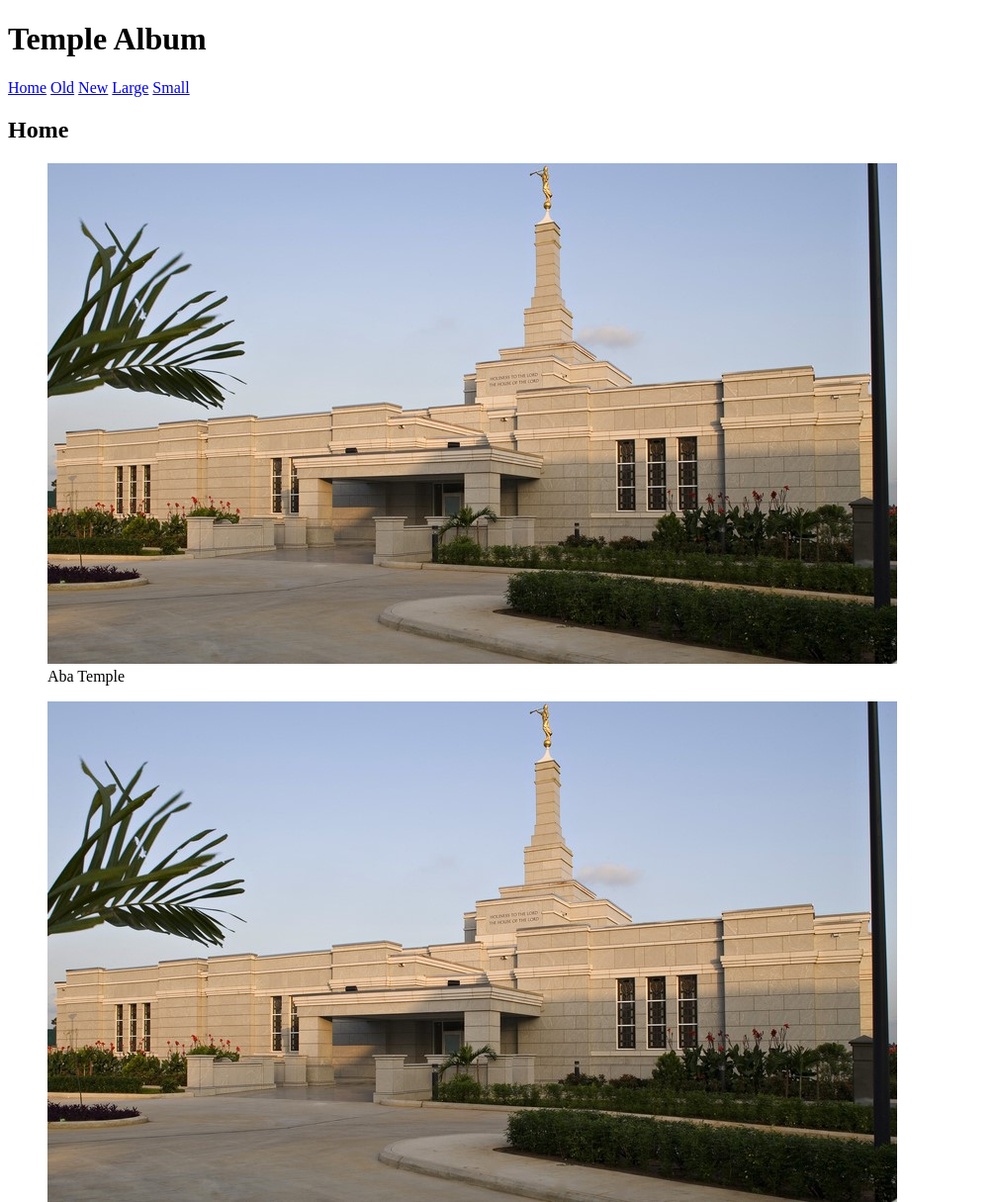
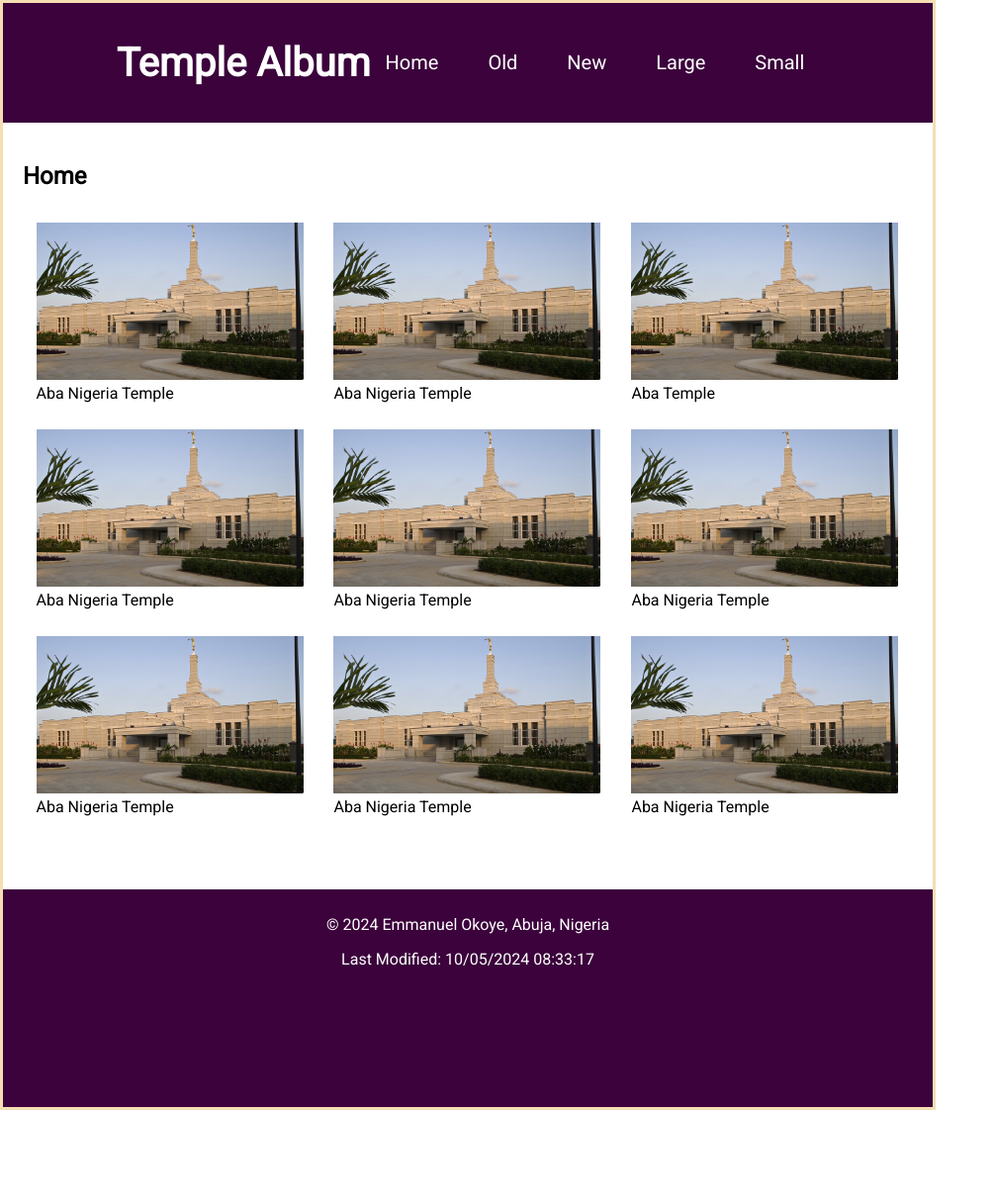
Before and after one commit to emmanuel2011-program/wdd131, a plain HTML site: page temples.html in a window 1280 px wide. Shown: the top 1215 px of the page at 99% size, without its empty margins (0-1006 px from the left). After the commit the page ends 1122 px from the top, so only its background shows below. Drawn offline with Linux system fonts and the light colour scheme.

Commit message:
added some items

```diff
--- a/scripts/temples.js
+++ b/scripts/temples.js
@@ -0,0 +1,15 @@
+document.addEventListener("DOMContentLoaded", () => {
+    const hamburger = document.getElementById("hamburger");
+    const navMenu = document.querySelector("nav ul");
+
+    // Hamburger menu functionality
+    hamburger.addEventListener("click", () => {
+      if (navMenu.style.display === "block") {
+        navMenu.style.display = "none";
+        hamburger.textContent = "☰";
+      } else {
+        navMenu.style.display = "block";
+        hamburger.textContent = "✖";
+      }
+    });
+  });
--- a/styles/base.css
+++ /dev/null
@@ -1,86 +0,0 @@
-body {
-    font-family: "Roboto", sans-serif;
-    margin: auto;
-    padding: 0;
-    box-sizing: border-box;
-  }
-
-  main {
-    display: flex;
-    justify-content: space-between;
-  }
-
-
-  header,
-  main,
-  footer {
-    padding: 2px;
-    max-width: 800px;
-    margin: auto;
-  }
-
-  header {
-    background-color: #f8f8f8;
-    border-bottom: 1px solid #ddd;
-
-  }
-  header h1 {
-    background-color:rgb(56, 56, 223);
-    margin-bottom: 0;
-  }
-
-
-  h1 {
-    color: #ddd;
-  }
-  nav {
-    background-color: rgb(17, 16, 16);
-    padding: 1px;
-  }
-
-  nav ul {
-    display: flex;
-    justify-content: space-between;
-    list-style: none;
-    margin-top: 2rem;
-
-  }
-
-  nav ul li {
-    margin-right: 10px;
-  }
-
-  nav ul li a {
-    text-decoration: none;
-    color:white;
-    align-content: center;
-
-  }
-
-  nav ul li a:hover {
-    color: #007bff;
-  }
-
-  .left {
-    width: 20%;
-    border-radius: 50%;
-  }
-  .right {
-    width: 10%;
-  }
-
-  .card {
-    margin-top: 20px;
-    margin-right: 10px;
-    padding: 20px;
-    border: 1px solid #ddd;
-    border-radius: 8px;
-  }
-
-  footer {
-    margin-top: 20px;
-    border-top: 1px solid #ddd;
-    padding-top: 10px;
-    text-align: center;
-
-  }
--- a/styles/temple.css
+++ b/styles/temple.css
@@ -1,12 +1,82 @@
-@import url('https://fonts.googleapis.com/css2?family=Open+Sans:ital,wght@0,300..800;1,300..800&family=Roboto:ital,wght@0,100;0,300;0,400;0,500;0,700;0,900;1,100;1,300;1,400;1,500;1,700;1,900&display=swap');
+body {
+  font-family: "Roboto", sans-serif;
+  margin: 0;
+  padding: 0;
+  font: "Roboto", sans-serif;
+  border: solid wheat;
+  width: 940px;
+}
 
-:root {
-    --primary-color: #a03d1f;
-    --secondary-color: #775253;
-    --accent1-color: #351431;
-    --accent2-color: #c4c4d3;
-    --heading-font: 'Roboto';
+header {
+  display: flex;
+  justify-content: flex-end;
+  align-items: center;
+  background-color:rgb(59, 2, 59);
+  font-size: 20px;
+  color: #fff;
+  padding: 10px;
+}
 
-    --paragraph-font: 'open(sans)';
+nav ul {
+  display: none; /* Ocultar por padrão em visualizações móveis */
+  list-style-type: none;
+  padding: 0;
+  margin: 0;
+}
 
+nav ul li {
+  margin: 5px 0;
 }
+
+nav a {
+  color: #fff;
+  text-decoration: none;
+}
+
+nav a:hover {
+  color: #f8918a;
+  text-decoration: none;
+}
+
+#hamburger {
+  background: none;
+  border: none;
+  color: #fff;
+  font-size: 24px;
+  cursor: pointer;
+}
+
+.grid {
+  display: grid;
+}
+
+main {
+  padding: 20px;
+}
+
+figure {
+  margin: 10px 0;
+}
+
+img {
+  width: 100%;
+  height: auto;
+}
+
+footer {
+  background-color:rgb(59, 2, 59);;
+  color: #fff;
+  text-align: center;
+  padding: 10px;
+
+  clear: both;
+  position: relative;
+  height: 200px;
+  margin-top: 5vh;
+}
+
+
+li a {
+    display: flex;
+    color: white;
+}
--- a/styles/temples-large.css
+++ b/styles/temples-large.css
@@ -0,0 +1,38 @@
+@media screen and (min-width: 600px) {
+    nav ul {
+      display: flex !important; /* Forçar a exibição em visualizações maiores */
+      flex-direction: row !important;
+      gap: 20px;
+      justify-content: center;
+      max-width: 640px;
+      margin: 1rem auto;
+      align-items: center;
+    }
+    header {
+      display: flex;
+      justify-content: center !important;
+    }
+
+    nav ul li {
+      margin: 0 15px;
+    }
+
+    #hamburger {
+      display: none; /* Ocultar o botão de menu hambúrguer em visualizações maiores */
+    }
+
+    main {
+      max-width: 1200px;
+      margin: auto;
+    }
+
+    figure {
+      display: inline-block;
+      width: 30%;
+      margin: 1.5%;
+    }
+
+    img {
+      width: 100%;
+    }
+  }
--- a/temples.html
+++ b/temples.html
@@ -9,25 +9,47 @@
     <link rel="stylesheet" href="styles/temple.css">
     <link rel="stylesheet" href="styles/temples-large.css" media="screen and (min-width:768px)">
     <title>Temples Album</title>
-    <script src="temples.js" defer></script>
+    <script src="scripts/temples.js" defer></script>
+    <script src="scripts/getdates.js" defer></script>
+
+    <link rel="preconnect" href="https://fonts.googleapis.com">
+    <link rel="preconnect" href="https://fonts.gstatic.com" crossorigin>
+    <link href="https://fonts.googleapis.com/css2?family=Roboto:ital,wght@0,100;0,400;1,100&display=swap" rel="stylesheet">
+
 </head>
-
 <body>
     <header>
         <h1>Temple Album</h1>
-        <nav class="navigation">
-            <a href="images/aba-nigeria-temple.jpg" target="_blank">Home</a>
-            <a href="images/aba-nigeria-temple.jpg" target="_blank">Old</a>
-            <a href="images/aba-nigeria-temple.jpg" target="_blank">New</a>
-            <a href="images/aba-nigeria-temple.jpg" target="_blank">Large</a>
-            <a href="images/aba-nigeria-temple.jpg" target="_blank">Small</a>
+        <nav>
+            <ul>
+              <li>
+                <a href="images/aba-nigeria-temple.jpg" target="_blank">Home</a>
+              </li>
+              <li>
+                <a href="images/aba-nigeria-temple.jpg" target="_blank">Old</a>
+              </li>
+              <li>
+                <a href="images/aba-nigeria-temple.jpg" target="_blank">New</a>
+              </li>
+              <li>
+                <a href="images/aba-nigeria-temple.jpg" target="_blank">Large</a>
+              </li>
+              <li>
+                <a href="images/aba-nigeria-temple.jpg" target="_blank">Small</a>
+              </li>
+            </ul>
+            <button id="hamburger">&#9776;</button>
         </nav>
     </header>
     <main>
         <h2>Home</h2>
         <figure>
             <img src="images/aba-nigeria-temple.jpg" alt="Aba Nigeria temple">
-            <figcaption>Aba Temple</figcaption>
+            <figcaption>Aba Nigeria Temple</figcaption>
+        </figure>
+        <figure>
+            <img src="images/aba-nigeria-temple.jpg" alt="Aba Nigeria temple">
+            <figcaption>Aba Nigeria Temple</figcaption>
         </figure>
         <figure>
             <img src="images/aba-nigeria-temple.jpg" alt="Aba Nigeria temple">
@@ -35,31 +57,27 @@
         </figure>
         <figure>
             <img src="images/aba-nigeria-temple.jpg" alt="Aba Nigeria temple">
-            <figcaption>Aba Temple</figcaption>
+            <figcaption>Aba Nigeria Temple</figcaption>
         </figure>
         <figure>
             <img src="images/aba-nigeria-temple.jpg" alt="Aba Nigeria temple">
-            <figcaption>Aba Temple</figcaption>
+            <figcaption>Aba Nigeria Temple</figcaption>
         </figure>
         <figure>
             <img src="images/aba-nigeria-temple.jpg" alt="Aba Nigeria temple">
-            <figcaption>Aba Temple</figcaption>
+            <figcaption>Aba Nigeria Temple</figcaption>
         </figure>
         <figure>
             <img src="images/aba-nigeria-temple.jpg" alt="Aba Nigeria temple">
-            <figcaption>Aba Temple</figcaption>
+            <figcaption>Aba Nigeria Temple</figcaption>
         </figure>
         <figure>
             <img src="images/aba-nigeria-temple.jpg" alt="Aba Nigeria temple">
-            <figcaption>Aba Temple</figcaption>
+            <figcaption>Aba Nigeria Temple</figcaption>
         </figure>
         <figure>
             <img src="images/aba-nigeria-temple.jpg" alt="Aba Nigeria temple">
-            <figcaption>Aba Temple</figcaption>
-        </figure>
-        <figure>
-            <img src="images/aba-nigeria-temple.jpg" alt="Aba Nigeria temple">
-            <figcaption>Aba Temple</figcaption>
+            <figcaption>Aba Nigeria Temple</figcaption>
         </figure>
 
 
@@ -67,7 +85,10 @@
 
     </main>
     <footer>
-        <p>&copy; 2024 Temples Inc.</p>
+        <p>
+          &copy; <span id="currentyear"></span> Emmanuel Okoye, Abuja, Nigeria
+        </p>
+        <p id="lastModified"></p>
     </footer>
 </body>
 
```
